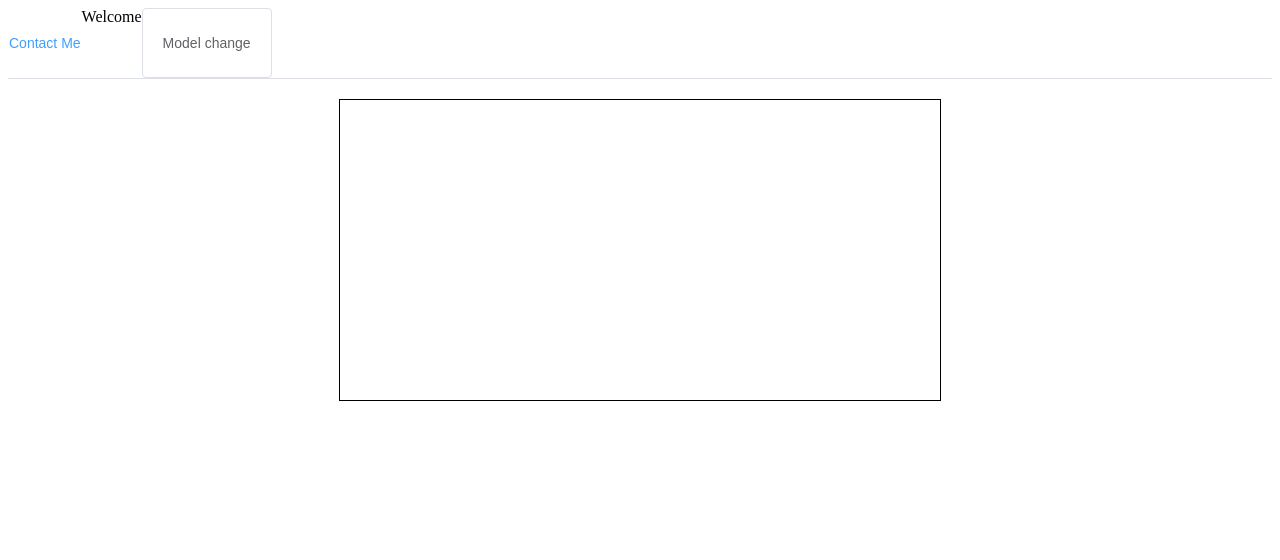
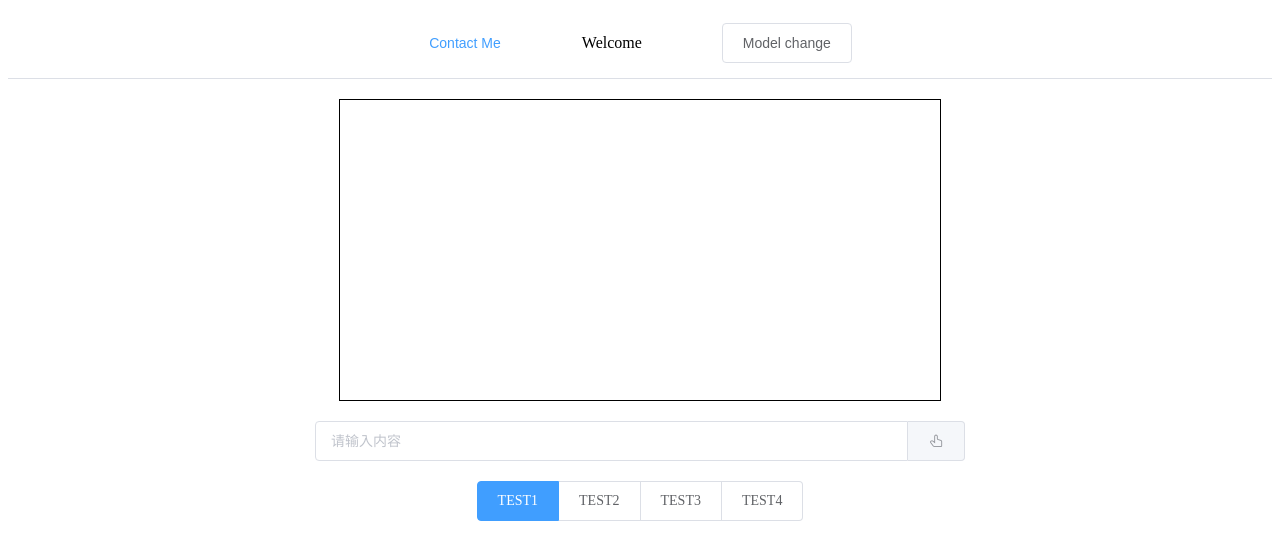
Before and after one commit to Zouu-X/XunFei-Spark-essayAssistant, a Vue app: page / in a window 1280 px wide. Shown: the top 560 px of the page. Built offline with nearby package versions, Linux system fonts and the light colour scheme.

Commit message:
frame update

```diff
--- a/package.json
+++ b/package.json
@@ -16,6 +16,8 @@
     "@vue/cli-plugin-babel": "~5.0.0",
     "@vue/cli-plugin-router": "~5.0.0",
     "@vue/cli-service": "~5.0.0",
+    "node-sass": "^9.0.0",
+    "sass-loader": "^13.3.2",
     "vue-template-compiler": "^2.6.14"
   },
   "browserslist": [
--- a/src/views/mainPage/index.vue
+++ b/src/views/mainPage/index.vue
@@ -7,8 +7,36 @@
     </div>
     <div class="main-body">
       <div class="chat-container">
+      </div>
+      <el-input
+      style="width: 650px; margin-top: 20px;"
+      type="text"
+      placeholder="请输入内容"
+      v-model="textInput"
+      @change="Submit"
+      >
+        <el-button slot="append" icon="el-icon-thumb" @click="Submit" />
+      </el-input>
 
-      </div>
+      <transition name="fade">
+        <el-alert
+          v-if="showClosingAlert"
+          title="无效内容"
+          type="error"
+          effect="light"
+          show-icon
+        />
+      </transition>
+      <el-radio-group
+          v-model="radio"
+          @input="inputListener"
+          style="margin-top: 20px;"
+      >
+        <el-radio-button label="TEST1"></el-radio-button>
+        <el-radio-button label="TEST2"></el-radio-button>
+        <el-radio-button label="TEST3"></el-radio-button>
+        <el-radio-button label="TEST4"></el-radio-button>
+      </el-radio-group>
     </div>
   </div>
 
@@ -18,28 +46,51 @@
 export default {
   name: "index",
   data() {
-    return {}
+    return {
+      showClosingAlert: false,
+      textInput: '',
+      radio: 'TEST1'
+
+    }
   },
+
   methods: {
-    // open() {
-    //   this.$alert
-    // }
+    open() {
+      this.$alert("Zoe", "联系方式", {confirmButtonText: '确定'})
+    },
+    inputListener() {
+      // console.log(this.radio)
+    },
+    Submit() {
+      if (this.textInput === '') {
+        this.showClosingAlert = true
+        setTimeout(() => {
+          this.showClosingAlert = false
+        }, 2000)
+      }else {
+        console.log(this.textInput)
+        this.textInput = ''
+      }
+
+    }
   }
 }
 </script>
-<style scoped>
+<style lang="scss" scoped>
 .head-bar {
   height: 70px;
   width: 100%;
   border-bottom: 1px solid #dcdfe6;
   display: flex;
-  .style-change {
-    right: 0px;
-  }
+  justify-content: center;
+  align-items: center;
+  column-gap: 80px;
+
 }
 .main-body {
   display: flex;
   flex-direction: column;
+  //row-gap: 20px;
   align-items: center;
   margin-top: 20px;
   .chat-container {
@@ -47,6 +98,14 @@ export default {
     width: 600px;
     border: 1px solid black;
   }
-
+  .el-alert {
+    width: 400px;
+  }
+}
+.fade-enter-active, .fade-leave-active {
+  transition: opacity 0.5s;
+}
+.fade-enter, .fade-leave-to {
+  opacity: 0;
 }
 </style>
```
Also changed, not shown: 1 other file (tests, documents, lock files or other folders).
